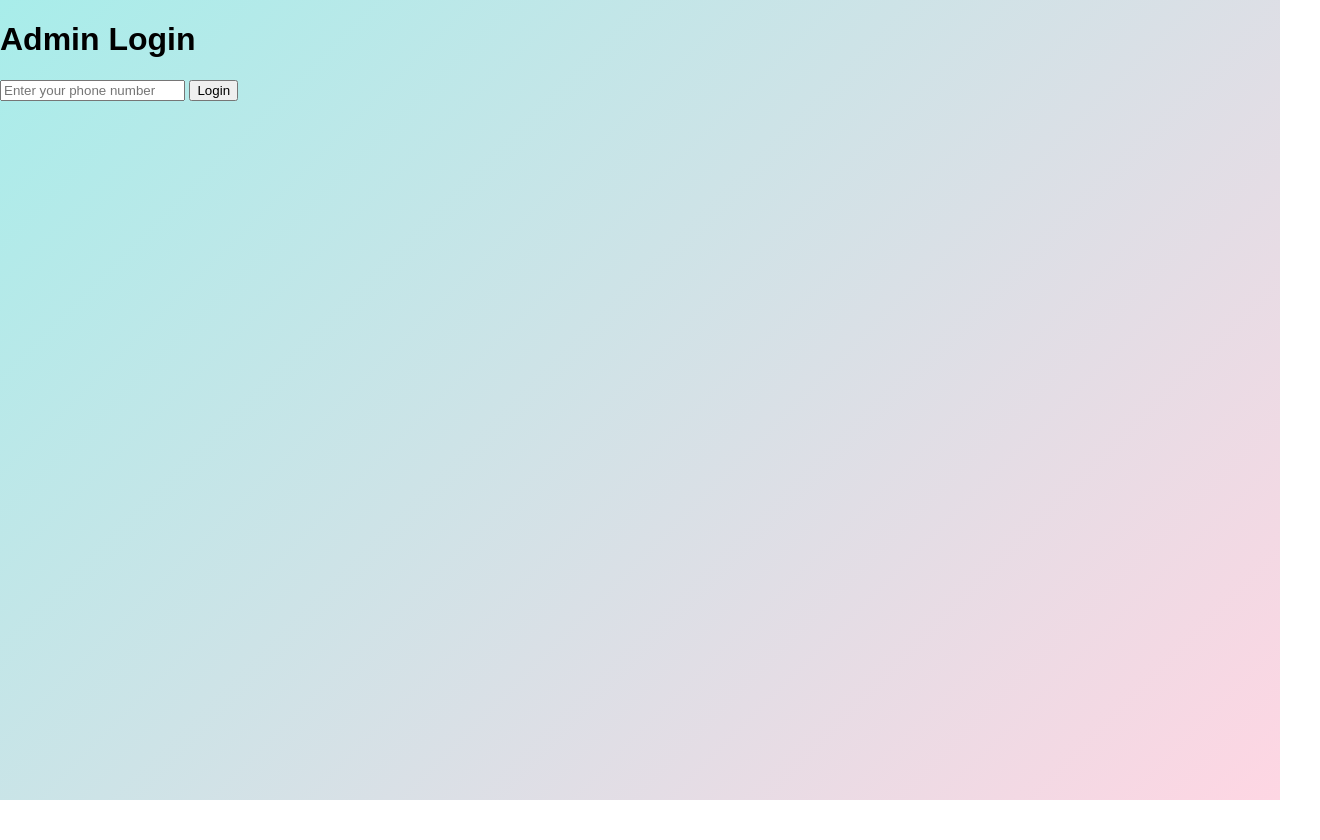
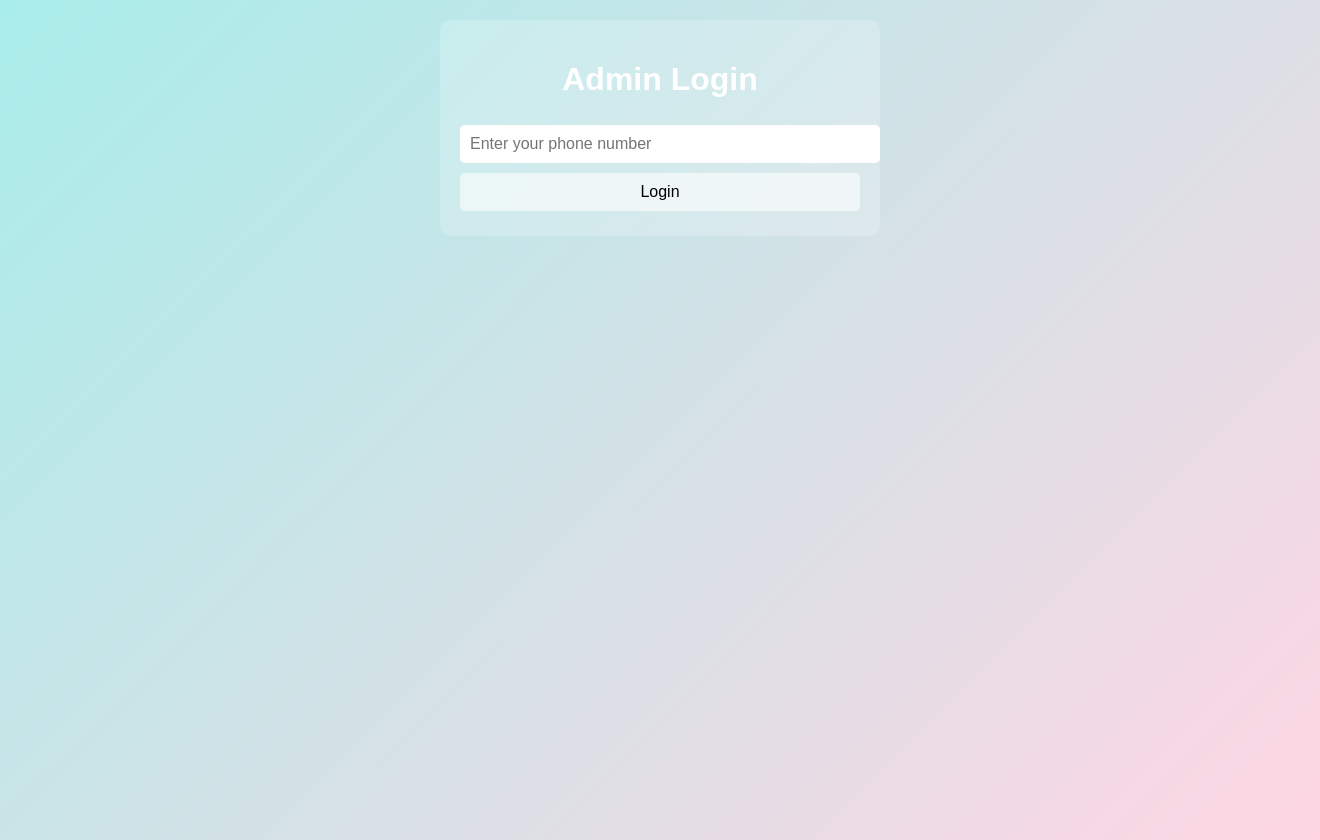
Before and after one commit to nisar848/live-message-board, a plain HTML site: page admin.html in a window 1280 px wide. Shown: the whole page, 1320 px wide, since content can reach past the window. Before the commit the page ends 800 px from the top, so only its background shows below. Drawn offline with Linux system fonts and the light colour scheme.

Commit message:
Update admin.html

```diff
--- a/admin.html
+++ b/admin.html
@@ -6,12 +6,64 @@
   <meta name="viewport" content="width=device-width, initial-scale=1.0">
   <title>Admin Panel - Live Gem Board</title>
   <link rel="stylesheet" href="style.css">
+  <style>
+    /* Simple inline styles for admin panel demo */
+    body {
+      font-family: Arial, sans-serif;
+      background: linear-gradient(135deg, #a8edea 0%, #fed6e3 100%);
+      color: #fff;
+      margin: 0;
+      padding: 20px;
+      display: flex;
+      flex-direction: column;
+      align-items: center;
+    }
+    #admin-login, #adminPanel {
+      background: rgba(255,255,255,0.2);
+      padding: 20px;
+      border-radius: 10px;
+      max-width: 400px;
+      width: 90%;
+      margin-bottom: 20px;
+      text-align: center;
+    }
+    input, button {
+      padding: 10px;
+      margin: 5px 0;
+      width: 100%;
+      border-radius: 5px;
+      border: none;
+      font-size: 1em;
+    }
+    button {
+      background: rgba(255,255,255,0.6);
+      cursor: pointer;
+    }
+    button:hover {
+      background: rgba(255,255,255,0.8);
+    }
+    #pendingMessages div {
+      background: rgba(0,0,0,0.3);
+      padding: 10px;
+      margin: 10px 0;
+      border-radius: 5px;
+      display: flex;
+      justify-content: space-between;
+      align-items: center;
+    }
+    #pendingMessages button {
+      width: auto;
+      padding: 5px 10px;
+      margin-left: 5px;
+      font-size: 0.9em;
+    }
+  </style>
 </head>
 <body>
   <!-- Admin Login Section -->
   <div id="admin-login">
     <h1>Admin Login</h1>
-    <!-- In this example, using phone authentication or another method -->
+    <!-- In this example, using phone authentication -->
     <form id="adminLoginForm">
       <input type="text" id="adminPhone" placeholder="Enter your phone number" required>
       <button type="submit">Login</button>
@@ -22,11 +74,11 @@
   <div id="adminPanel" style="display: none;">
     <h2>Pending Messages</h2>
     <div id="pendingMessages">
-      <!-- Messages pending approval will be dynamically loaded here -->
+      <!-- Pending messages will be dynamically loaded here -->
     </div>
   </div>
 
-  <!-- Include Firebase and Admin-specific JavaScript -->
+  <!-- Include the admin JavaScript as a module -->
   <script src="admin.js" type="module"></script>
 </body>
 </html>
```
